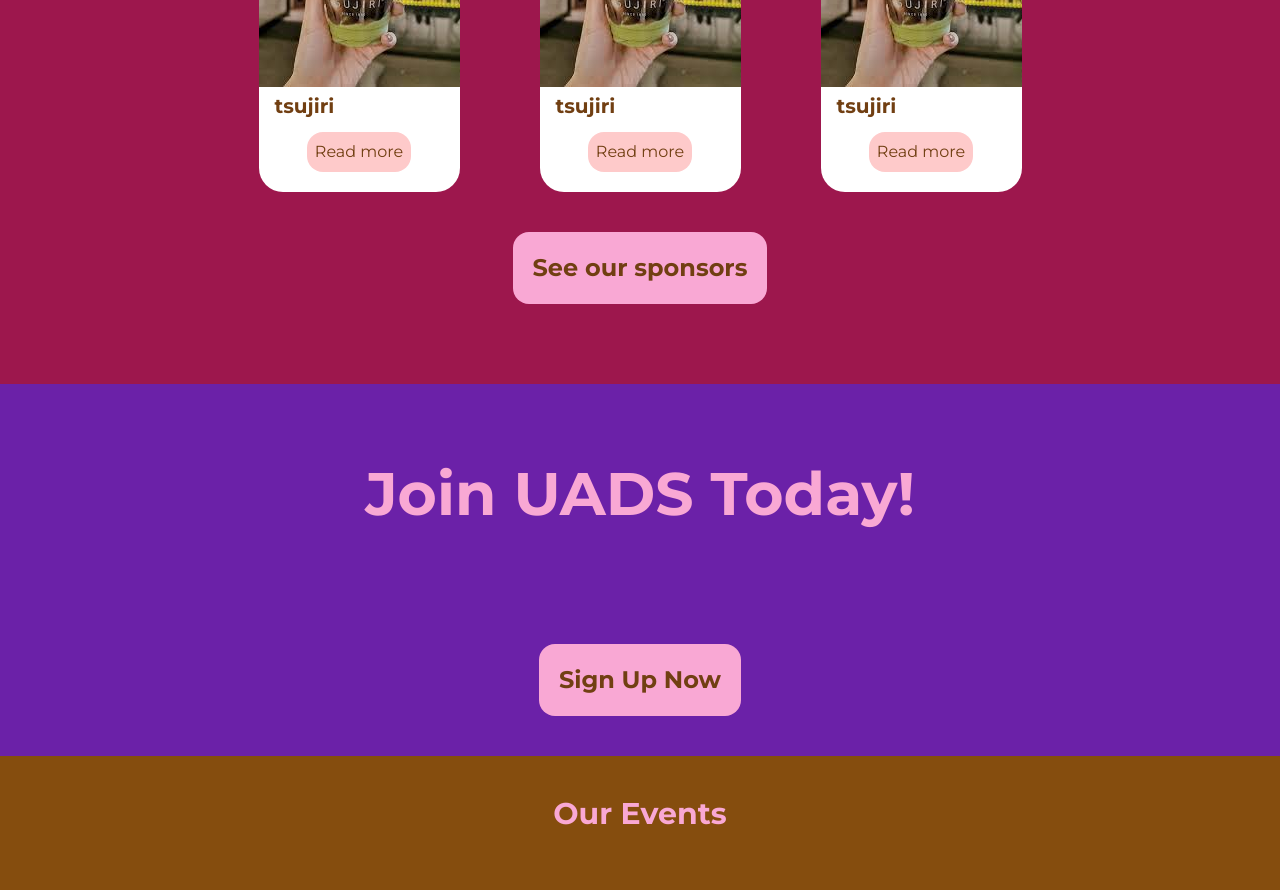
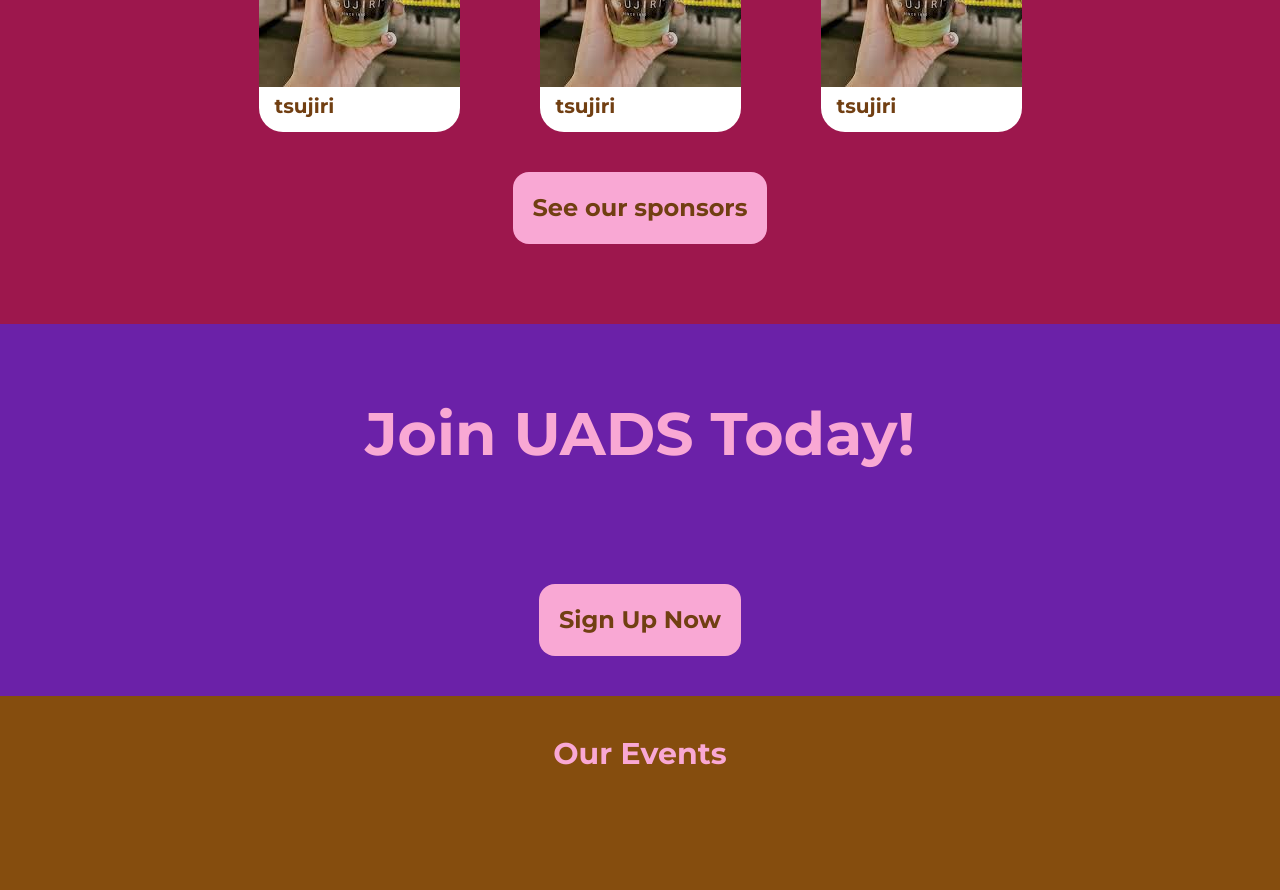
Before and after one commit to UoaWDCC/uads-member-app-v2, a React (Vite) app in the folder web/: page / in a window 1280 px wide. Shown: the part 1080-1970 px from the top of the page. Built offline with nearby package versions, Linux system fonts and the light colour scheme.

Commit message:
UADS-18 feat removing read more button

```diff
--- a/web/src/pages/Home.tsx
+++ b/web/src/pages/Home.tsx
@@ -86,9 +86,9 @@ function SponsorCard({ image, sponsor }: SponsorCardProps) {
               </div>
 
             </div>
-            <div className="pb-5">
+            {/* <div className="pb-5">
             <ReadMoreButton linkto="/sponsors" buttontext="Read more"/>
-            </div>
+            </div> */}
           </div>
         </button>
       </NavLink>
@@ -231,16 +231,16 @@ interface ReadMoreButtonProps {
   buttontext: string;
 }
 
-function ReadMoreButton({ linkto, buttontext }:ReadMoreButtonProps) {
-  return (
-    <>
-    <div className="text-center">
-        <NavLink to={linkto}>
-        <button className="bg-red-200 rounded-2xl p-2 text-yellow-900">
-            {buttontext}
-          </button>
-        </NavLink>
-      </div>
-    </>
-  );
-}
+// function ReadMoreButton({ linkto, buttontext }:ReadMoreButtonProps) {
+//   return (
+//     <>
+//     <div className="text-center">
+//         <NavLink to={linkto}>
+//         <button className="bg-red-200 rounded-2xl p-2 text-yellow-900">
+//             {buttontext}
+//           </button>
+//         </NavLink>
+//       </div>
+//     </>
+//   );
+// }
```
